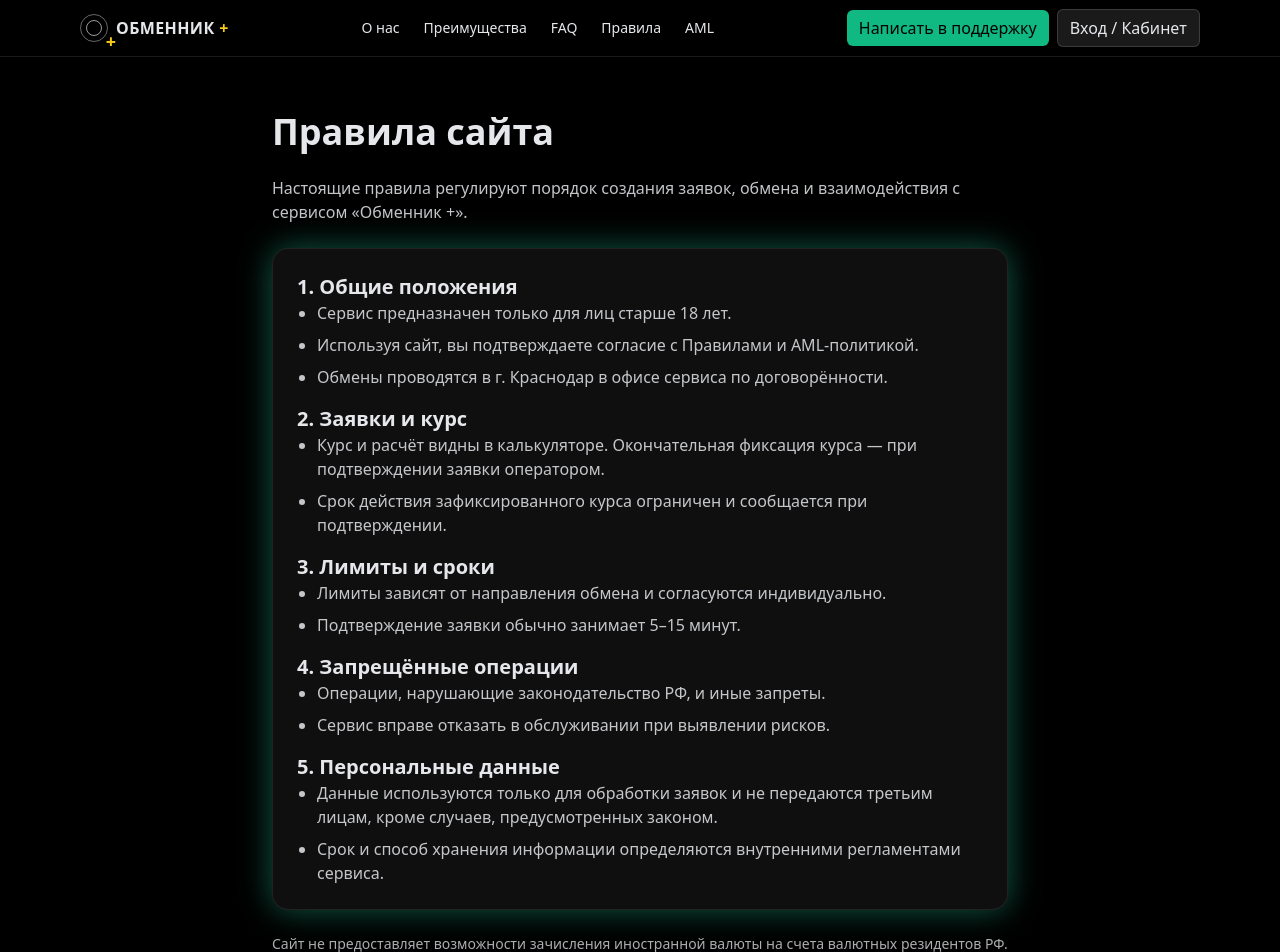
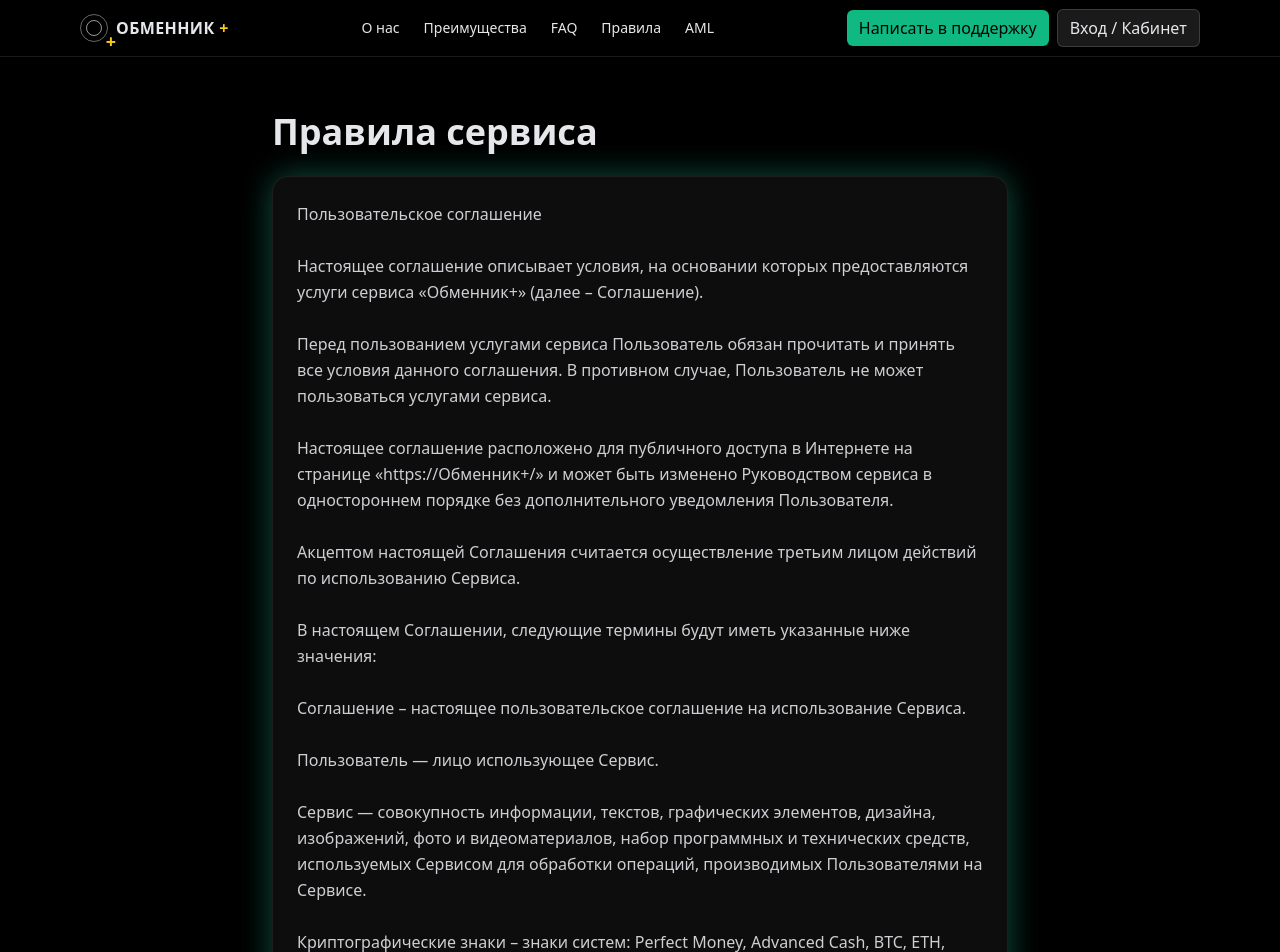
Before and after one commit to mihailgybkin-dot/obmennik-plus, a Next.js app: page /rules in a window 1280 px wide. Shown: the top 952 px of the page. Built offline with nearby package versions, Linux system fonts and the light colour scheme.

Commit message:
Update page.tsx

```diff
--- a/app/rules/page.tsx
+++ b/app/rules/page.tsx
@@ -1,65 +1,71 @@
 export const metadata = { title: "Правила — Обменник +" };
 
-export default function Rules(){
-  const today = new Date().toLocaleDateString("ru-RU");
+export default function Rules() {
+  const T = (s: string) => s.replaceAll("4money.me", "Обменник+").replaceAll("4money", "Обменник+");
+
+  const text = T(`Пользовательское соглашение
+
+Настоящее соглашение описывает условия, на основании которых предоставляются услуги сервиса «4money.me» (далее – Соглашение).
+
+Перед пользованием услугами сервиса Пользователь обязан прочитать и принять все условия данного соглашения. В противном случае, Пользователь не может пользоваться услугами сервиса.
+
+Настоящее соглашение расположено для публичного доступа в Интернете на странице «https://4money.me/» и может быть изменено Руководством сервиса в одностороннем порядке без дополнительного уведомления Пользователя.
+
+Акцептом настоящей Соглашения считается осуществление третьим лицом действий по использованию Сервиса.
+
+В настоящем Соглашении, следующие термины будут иметь указанные ниже значения:
+
+Соглашение – настоящее пользовательское соглашение на использование Сервиса.
+
+Пользователь — лицо использующее Сервис.
+
+Сервис — совокупность информации, текстов, графических элементов, дизайна, изображений, фото и видеоматериалов, набор программных и технических средств, используемых Сервисом для обработки операций, производимых Пользователями на Сервисе.
+
+Криптографические знаки – знаки систем: Perfect Money, Advanced Cash, BTC, ETH, EOS, NEO, BCH, Monero, Ripple, ZEC, Dash, LTC, Яндекс Деньги, QIWI, Visa/Master Card и других, не запрещенных законодательством, систем.
+
+Объявление – принятое Сервисом от Пользователя управляющее распоряжение, выражающее его намерение на перечисленных в нем условиях произвести операцию обмена с выбранным типом и количеством криптографических знаков.
+
+Все остальные термины и определения, встречающиеся в тексте Соглашения, толкуются Сторонами в соответствии с законодательством и сложившимися в сети Интернет обычными правилами толкования соответствующих терминов.
+
+Настоящее соглашение не отменяет действующего законодательства стран регистрации и местонахождения Сервиса и Пользователя, а также договорных отношений между Пользователем и Платёжной системой (системами).
+
+В случае, если по условиям действующего законодательства или иных договорённостей Пользователь не может пользоваться услугами Сервиса, то использование данных услуг Пользователем запрещено данными правилами и будет признано нелегальным.
+
+Сервис гарантирует и обеспечивает конфиденциальность информации о Пользователе и его операциях.
+
+Сервис может предоставлять данную информацию только по требованию уполномоченных на то государственных органов, должностных лиц или представителей Платёжных систем при наличии на то законных оснований.
+
+Названия заголовков (статей) Соглашения предназначены исключительно для удобства пользования текстом Соглашения и буквального юридического значения не имеют.
+
+С момента начала использования Сервиса и/или регистрации на Сервисе, условия настоящего Соглашения являются принятыми и обязательными для Пользователя.
+
+ВНИМАНИЕ: Если Вы не согласны с условиями настоящего Соглашения, не пользуйтесь Сервисом и не регистрируйтесь на нем.
+
+1. Общие положения
+1.1. Соглашение регулирует порядок предоставления Пользователям доступа к Сервису, получения информации о размещённых объявлениях и размещения объявлений на Сервисе.
+1.2. Сервис предоставляет Пользователю доступ к Сервису и возможность его использования. Пользователь обязуется использовать Сервис в соответствии с условиями настоящего Соглашения.
+1.3. Соглашение регламентирует порядок совершения операций посредством Сервиса, порядок размещения объявлений, виды вступительных, обеспечительных и других взносов Пользователей, виды операций и порядок их проведения с использованием информации на Сервисе.
+
+2. Допуск к использованию Сервиса.
+2.1. Аутентификация доступа к интерфейсам Сервиса обеспечивается путём создания объявления(заявки) или использования логина и пароля, используемого при регистрации на Сервисе.
+2.2. После регистрации на Сервисе, Пользователь получает доступ к личному кабинету. Пользователь вправе осуществлять операции на Сервисе с помощью личного кабинета.
+
+3. Размещение объявлений на Сервисе.
+3.1. Сервис размещает объявления Пользователей на обмен криптографических знаков...
+(дальше — ВЕСЬ ваш текст без изменений, до «Окончание соглашения.»)
+`);
+
   return (
     <main>
-      <div className="mx-auto max-w-3xl px-4 pt-28 pb-16 space-y-6">
-        <h1 className="text-4xl font-bold">Правила сайта</h1>
-        <p className="opacity-85">
-          Настоящие правила регулируют порядок создания заявок, обмена и взаимодействия с сервисом «Обменник +».
-        </p>
+      <div className="mx-auto max-w-3xl px-4 pt-28 pb-16">
+        <h1 className="text-4xl font-bold mb-6">Правила сервиса</h1>
+        <article className="card p-6 whitespace-pre-wrap leading-relaxed opacity-90">{text}</article>
 
-        <div className="card p-6 space-y-4">
-          <section>
-            <h2 className="text-xl font-semibold">1. Общие положения</h2>
-            <ul className="list-disc pl-5 opacity-85 space-y-2">
-              <li>Сервис предназначен только для лиц старше 18 лет.</li>
-              <li>Используя сайт, вы подтверждаете согласие с Правилами и AML-политикой.</li>
-              <li>Обмены проводятся в г. Краснодар в офисе сервиса по договорённости.</li>
-            </ul>
-          </section>
-
-          <section>
-            <h2 className="text-xl font-semibold">2. Заявки и курс</h2>
-            <ul className="list-disc pl-5 opacity-85 space-y-2">
-              <li>Курс и расчёт видны в калькуляторе. Окончательная фиксация курса — при подтверждении заявки оператором.</li>
-              <li>Срок действия зафиксированного курса ограничен и сообщается при подтверждении.</li>
-            </ul>
-          </section>
-
-          <section>
-            <h2 className="text-xl font-semibold">3. Лимиты и сроки</h2>
-            <ul className="list-disc pl-5 opacity-85 space-y-2">
-              <li>Лимиты зависят от направления обмена и согласуются индивидуально.</li>
-              <li>Подтверждение заявки обычно занимает 5–15 минут.</li>
-            </ul>
-          </section>
-
-          <section>
-            <h2 className="text-xl font-semibold">4. Запрещённые операции</h2>
-            <ul className="list-disc pl-5 opacity-85 space-y-2">
-              <li>Операции, нарушающие законодательство РФ, и иные запреты.</li>
-              <li>Сервис вправе отказать в обслуживании при выявлении рисков.</li>
-            </ul>
-          </section>
-
-          <section>
-            <h2 className="text-xl font-semibold">5. Персональные данные</h2>
-            <ul className="list-disc pl-5 opacity-85 space-y-2">
-              <li>Данные используются только для обработки заявок и не передаются третьим лицам, кроме случаев, предусмотренных законом.</li>
-              <li>Срок и способ хранения информации определяются внутренними регламентами сервиса.</li>
-            </ul>
-          </section>
-        </div>
-
-        <div className="space-y-1 text-sm opacity-75">
+        <div className="text-xs opacity-60 mt-6 space-y-1">
           <div>Сайт не предоставляет возможности зачисления иностранной валюты на счета валютных резидентов РФ.</div>
           <div>Сайт не проводит операции с ЦФА для физ. лиц на территории РФ.</div>
           <div>Сайт предназначен только для лиц старше 18 лет.</div>
         </div>
-
-        <p className="text-sm opacity-70">Актуально с: {today}</p>
       </div>
     </main>
   );
```
